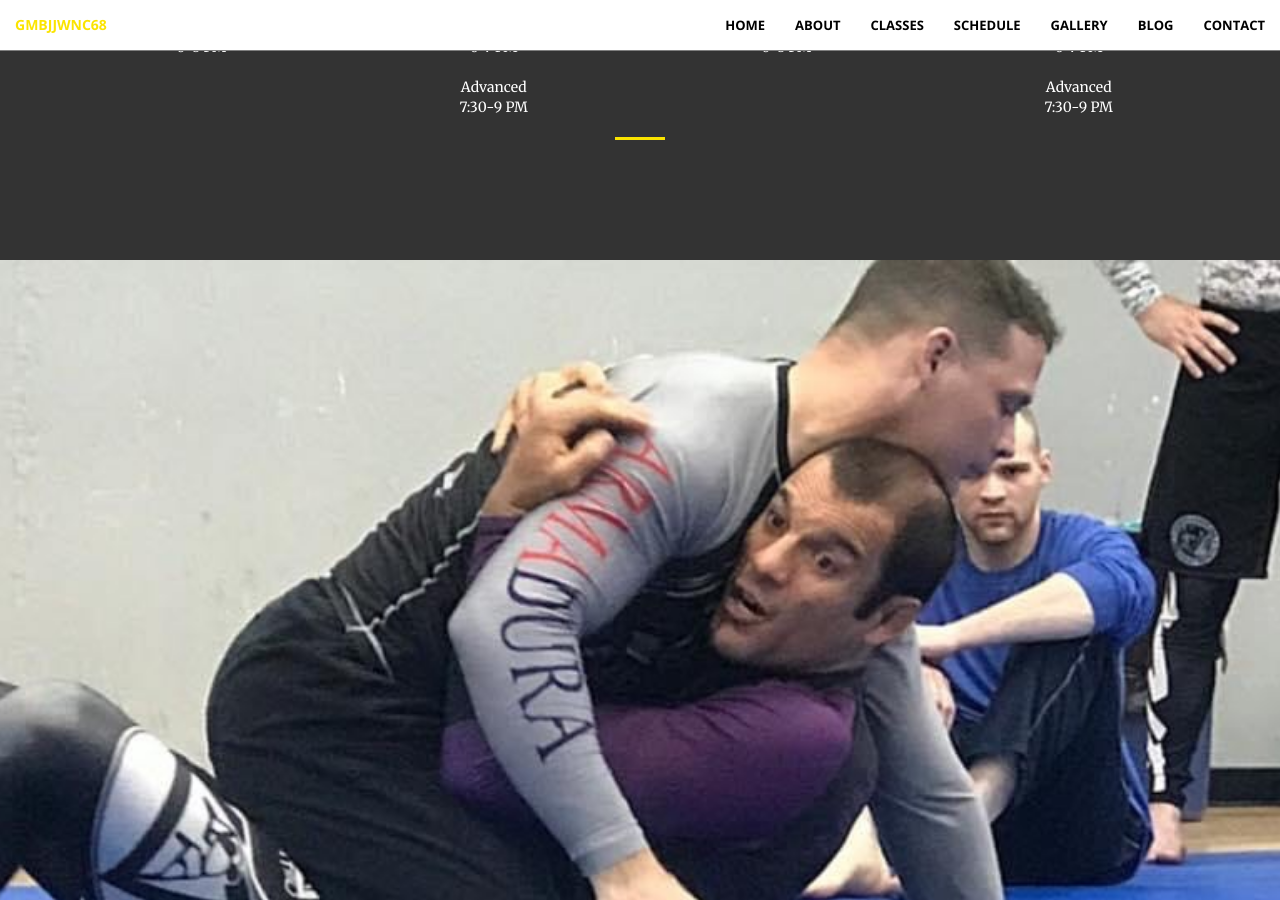
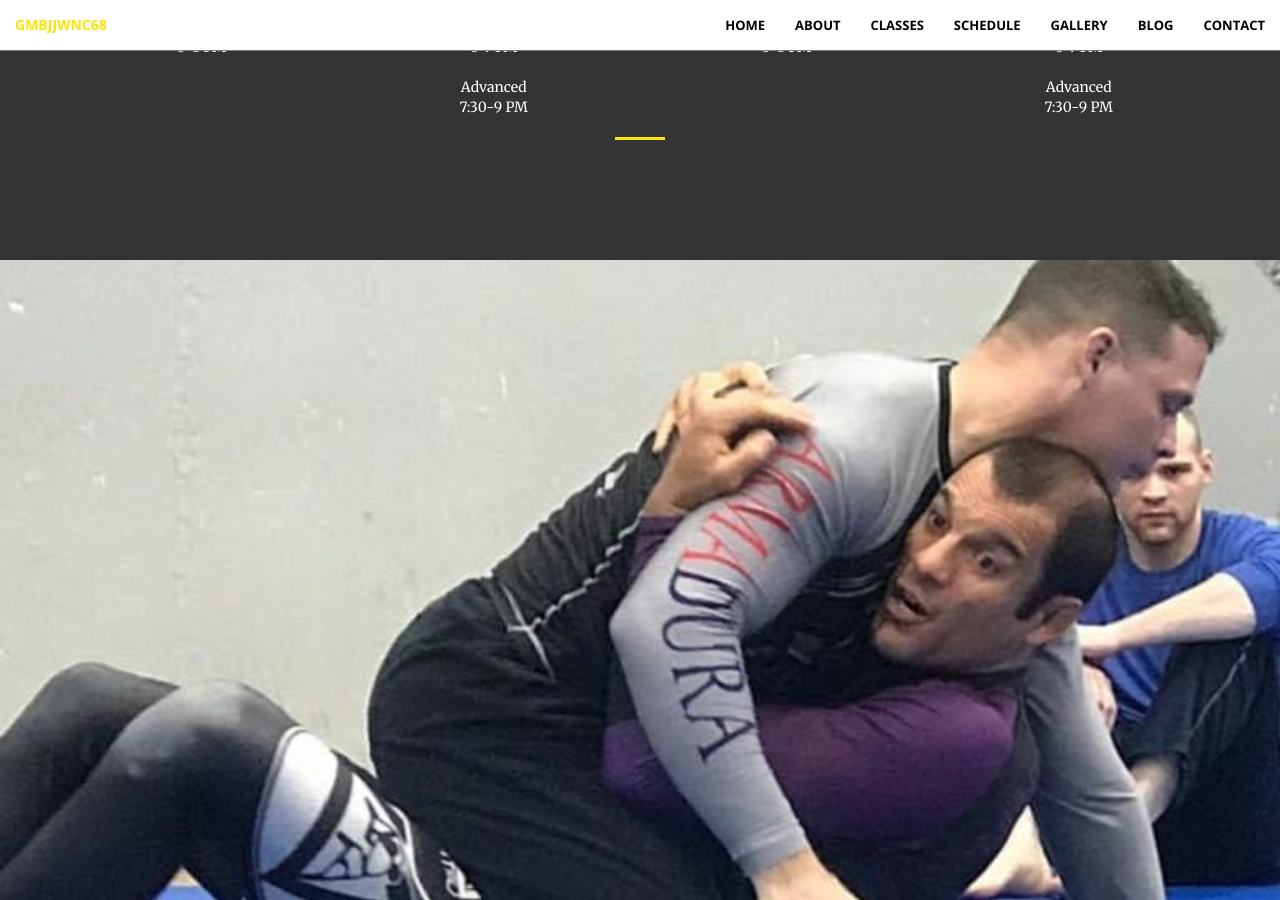
Before and after one commit to gmbjjwnc68/gmbjjwnc68.github.io, a Jekyll site: the page built from schedule.html, in a window 1280 px wide and 900 px high, scrolled down 1224 px. Built offline with Jekyll 4.4.1, drawn with Linux system fonts in a browser that asks for light colours.

Commit message:
Try @media initial fix for bg position

```diff
--- a/_includes/class_schedule_footer.html
+++ b/_includes/class_schedule_footer.html
@@ -20,6 +20,7 @@
               background-image: url('../img/schedule_footer_img.jpg');
               @media (min-width: 768px) {
                 min-height: 100%;
+                background-position: initial;
                 }
             }
         </style>
```
